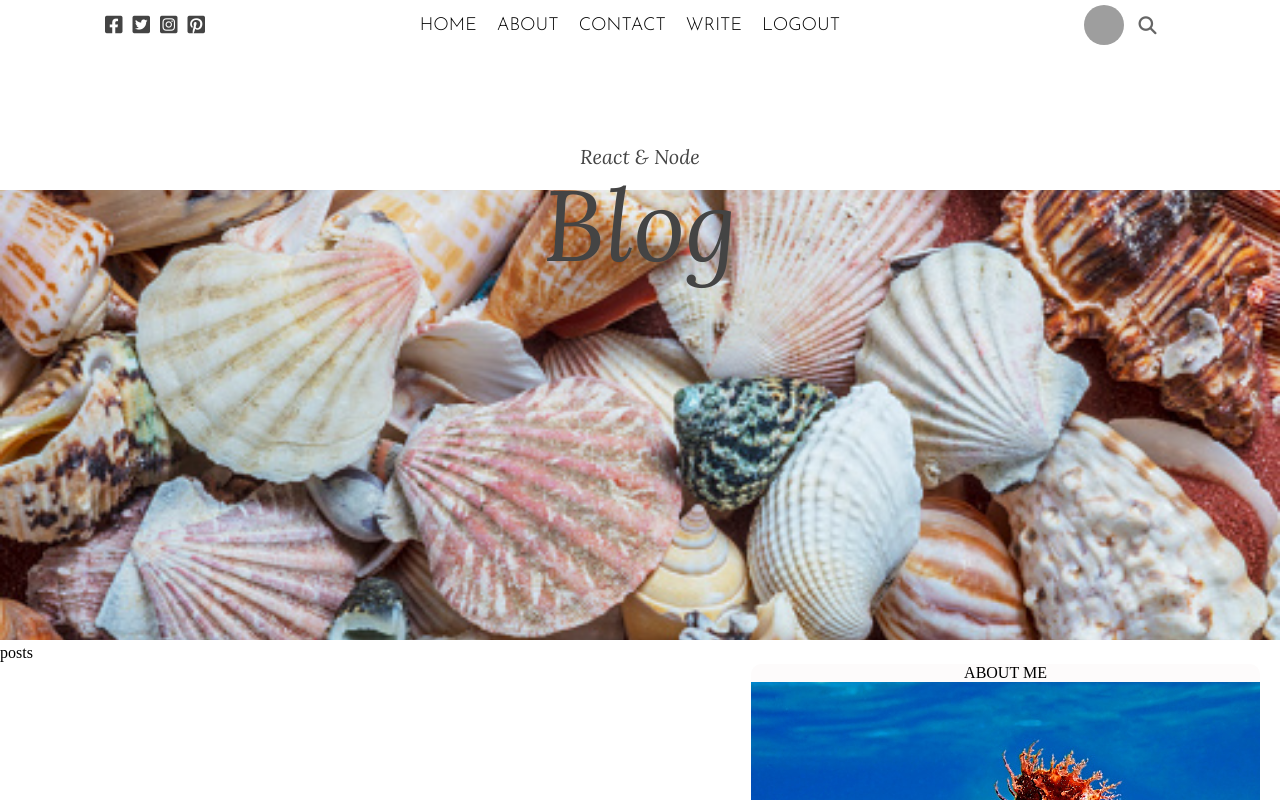
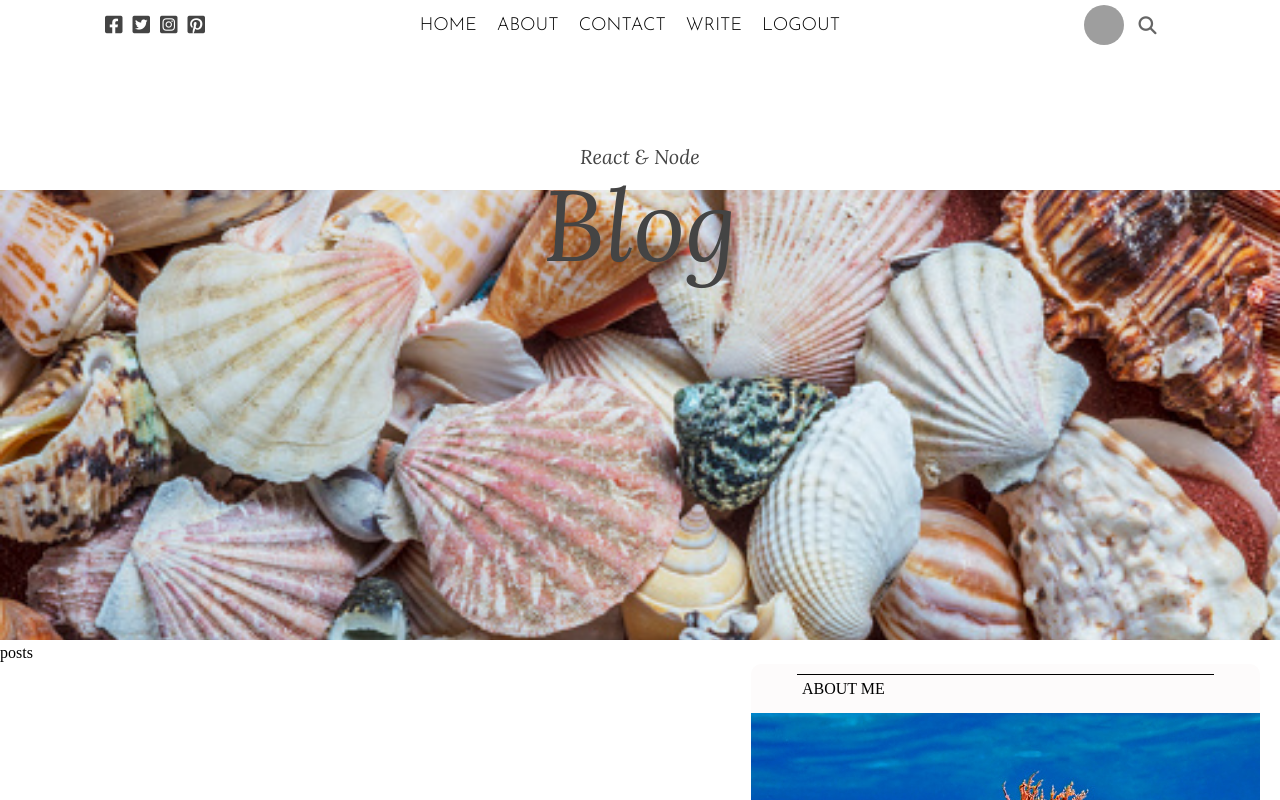
Before and after one commit to EvMad/react-frontend-sandbox, a React (Create React App) app: page / in a window 1280 px wide. Shown: the top 800 px of the page. Built offline with nearby package versions, Linux system fonts and the light colour scheme; grey boxes are pictures that could not be loaded.

Commit message:
.sidebarTitle {}

```diff
--- a/src/sidebar/sidebar.css
+++ b/src/sidebar/sidebar.css
@@ -14,3 +14,10 @@
     flex-direction: column;
     align-items: center;
 }
+
+.sidebarTitle {
+    margin: 10px;
+    padding: 5px;
+    width: 80%;
+    border-top: 1px solid;
+}
```
